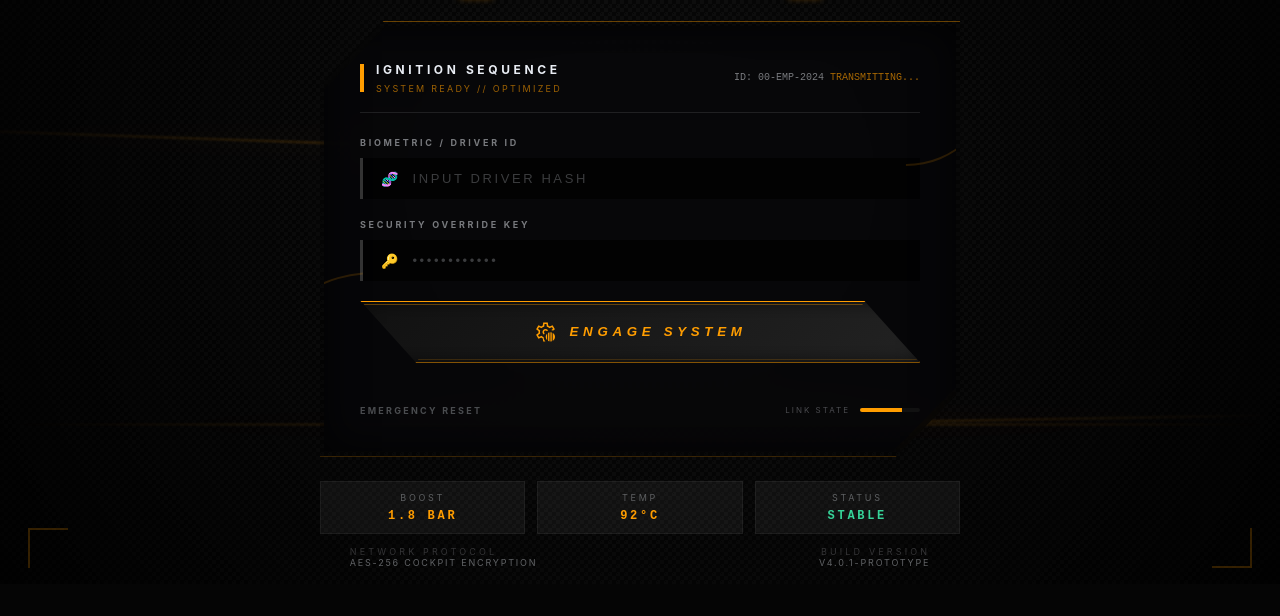
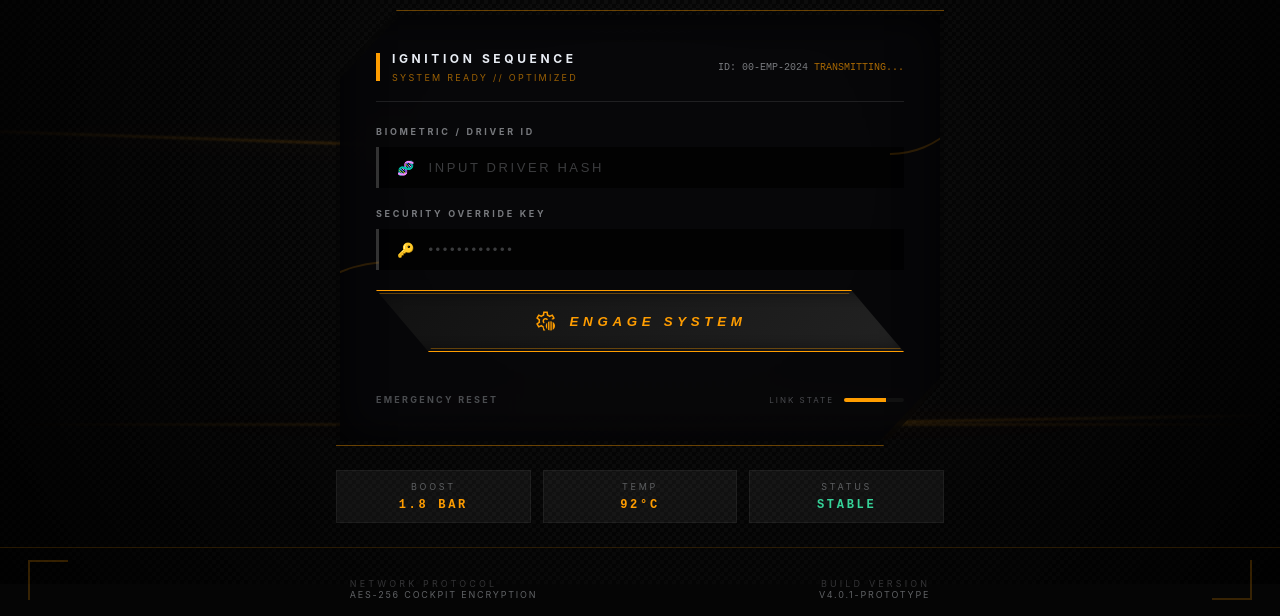
Before and after one commit to tq16/graphql, a plain HTML site: page public/login.html in a window 1280 px wide. Shown: the part 216-832 px from the top of the page. Before the commit the page ends 801 px from the top, so only its background shows below. Drawn offline with nearby package versions, Linux system fonts and the light colour scheme.

Commit message:
login done

```diff
--- a/public/css/login.css
+++ b/public/css/login.css
@@ -16,10 +16,11 @@ body {
   font-family: "Exo 2", "Inter", sans-serif;
   color: var(--text);
   display: flex;
+  flex-direction: column;
   align-items: center;
-  justify-content: center;
+  justify-content: flex-start;
   background: #050505;
-  overflow: hidden;
+  overflow-x: hidden;
   position: relative;
 }
 
@@ -63,6 +64,10 @@ body {
   display: grid;
   gap: 24px;
   align-items: center;
+  padding: 0 16px;
+  flex: 1 0 auto;
+  align-content: center;
+  margin: 40px 0 24px;
 }
 
 .brand {
@@ -149,6 +154,7 @@ body {
   border-top: 1px solid rgba(255, 157, 0, 0.4);
   border-bottom: 1px solid rgba(255, 157, 0, 0.4);
   clip-path: polygon(10% 0, 100% 0, 100% 85%, 90% 100%, 0 100%, 0 15%);
+  width: 100%;
 }
 
 .login-card {
@@ -158,6 +164,8 @@ body {
   backdrop-filter: blur(20px);
   clip-path: polygon(10% 0, 100% 0, 100% 85%, 90% 100%, 0 100%, 0 15%);
   box-shadow: inset 0 0 40px rgba(0,0,0,0.8), 0 0 50px rgba(0,0,0,0.5);
+  width: 100%;
+  max-width: 100%;
 }
 
 .gauge-ring {
@@ -396,6 +404,7 @@ input::placeholder {
   display: grid;
   grid-template-columns: repeat(3, minmax(0, 1fr));
   gap: 12px;
+  width: 100%;
 }
 
 .status-card {
@@ -422,18 +431,20 @@ input::placeholder {
 }
 
 .legal {
-  position: fixed;
-  bottom: 16px;
-  left: 0;
-  right: 0;
+  position: static;
   display: flex;
   justify-content: space-between;
   align-items: flex-end;
-  padding: 0 28px;
+  padding: 12px 28px 16px;
   font-size: 9px;
   letter-spacing: 0.35em;
   text-transform: uppercase;
   color: rgba(233,237,244,0.2);
+  gap: 16px;
+  flex-wrap: wrap;
+  width: 100%;
+  margin-top: auto;
+  border-top: 1px solid rgba(255, 157, 0, 0.15);
 }
 
 .legal-text p {
@@ -462,7 +473,13 @@ input::placeholder {
   .brand-logo { font-size: 28px; letter-spacing: 0.35em; }
   .perf-label { letter-spacing: 0.2em; text-align: center; }
   .status-row { grid-template-columns: 1fr; }
-  .legal { position: static; margin-top: 20px; padding: 0 16px; }
+  .login-stage { margin: 28px 0 16px; }
+  .legal { margin-top: auto; padding: 12px 16px 16px; }
+}
+
+@media (max-width: 900px) {
+  .ring-1 { width: 140px; height: 140px; top: -30px; right: -30px; }
+  .ring-2 { width: 200px; height: 200px; bottom: -60px; left: -60px; }
 }
 
 @media (max-width: 520px) {
```
